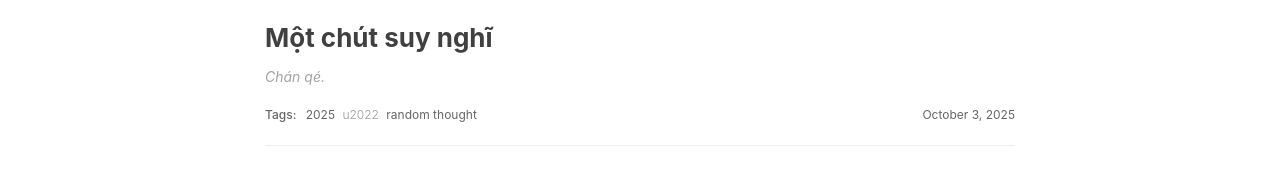
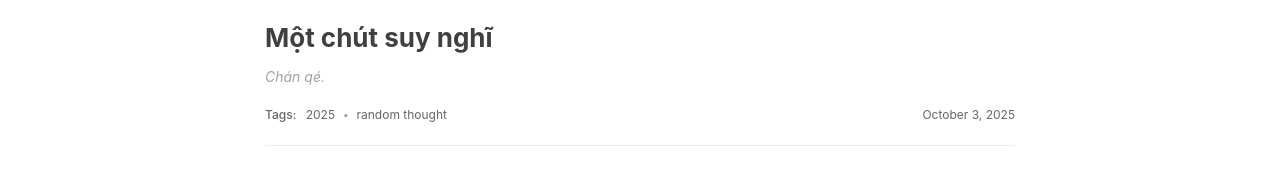
Before and after one commit to orionanseaweed/orionanseaweed.github.io, a Jekyll site: the page built from diary.html, in a window 1280 px wide. Shown: the part 365-550 px from the top of the page. Built offline with Jekyll 4.4.1, drawn with Linux system fonts in a browser that asks for light colours; nearby versions of some CDN libraries; library files that are not in the unit come from our copies; comment, search, counter and statistics services are not loaded.

Commit message:
update bullet

```diff
--- a/blog.html
+++ b/blog.html
@@ -67,7 +67,7 @@ header-img: "img/home-bg.jpg"
                     <div class="post-tags">
                         <span class="tag-label">Tags:</span>
                         {% for tag in post.tags %}
-                        <span class="post-tag">{{ tag }}</span>
+                        <span class="post-tag">{{ tag }}</span>{% unless forloop.last %}<span class="tag-sep"> • </span>{% endunless %}
                         {% endfor %}
                     </div>
                     <div class="post-date">
@@ -187,8 +187,7 @@ document.addEventListener('DOMContentLoaded', function() {
     font-weight: 400;
 }
 
-.post-tag:not(:last-child)::after {
-    content: ' • ';
+.tag-sep {
     color: #999;
     font-weight: 300;
     margin: 0 4px;
--- a/diary.html
+++ b/diary.html
@@ -69,7 +69,7 @@ header-img: "img/home-bg.jpg"
                     <div class="post-tags">
                         <span class="tag-label">Tags:</span>
                         {% for tag in post.tags %}
-                        <span class="post-tag">{{ tag }}</span>
+                        <span class="post-tag">{{ tag }}</span>{% unless forloop.last %}<span class="tag-sep"> • </span>{% endunless %}
                         {% endfor %}
                     </div>
                     <div class="post-date">
@@ -189,8 +189,7 @@ document.addEventListener('DOMContentLoaded', function() {
     font-weight: 400;
 }
 
-.post-tag:not(:last-child)::after {
-    content: ' \u2022 ';
+.tag-sep {
     color: #999;
     font-weight: 300;
     margin: 0 4px;
```
